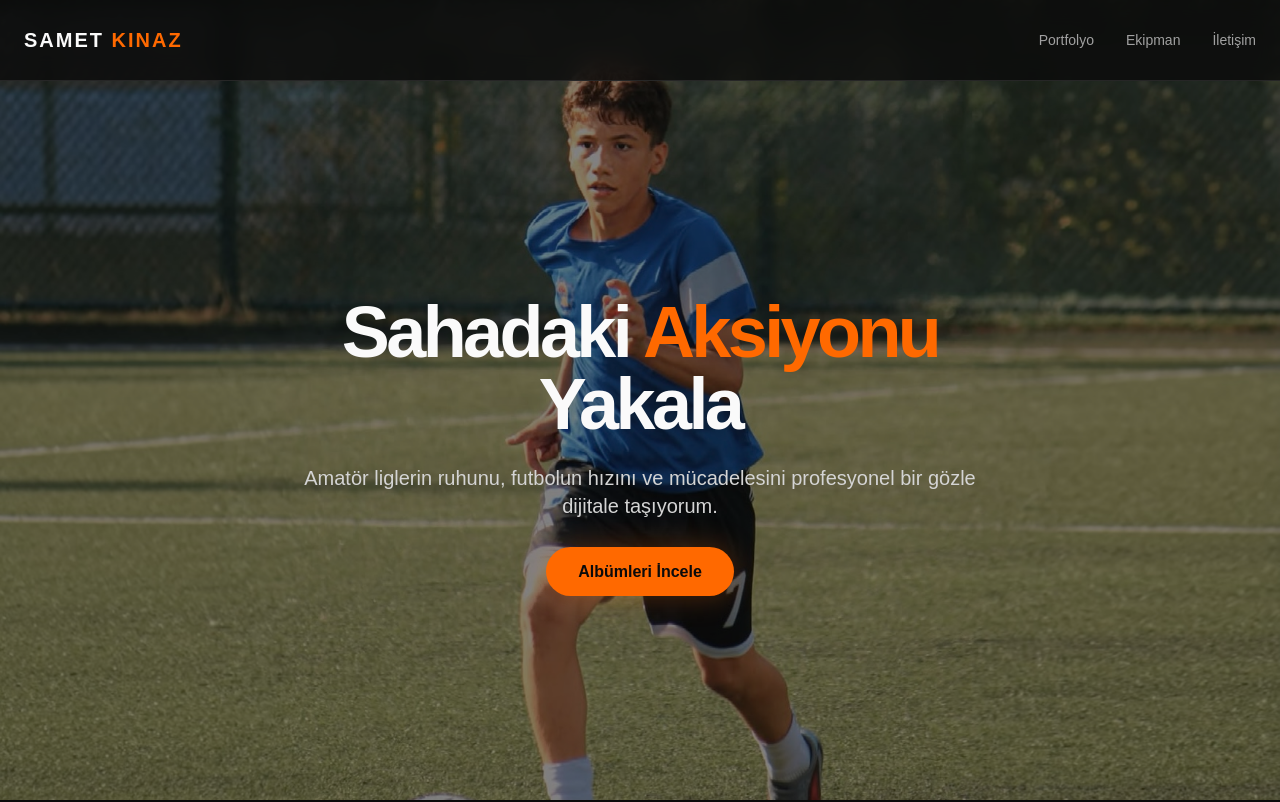
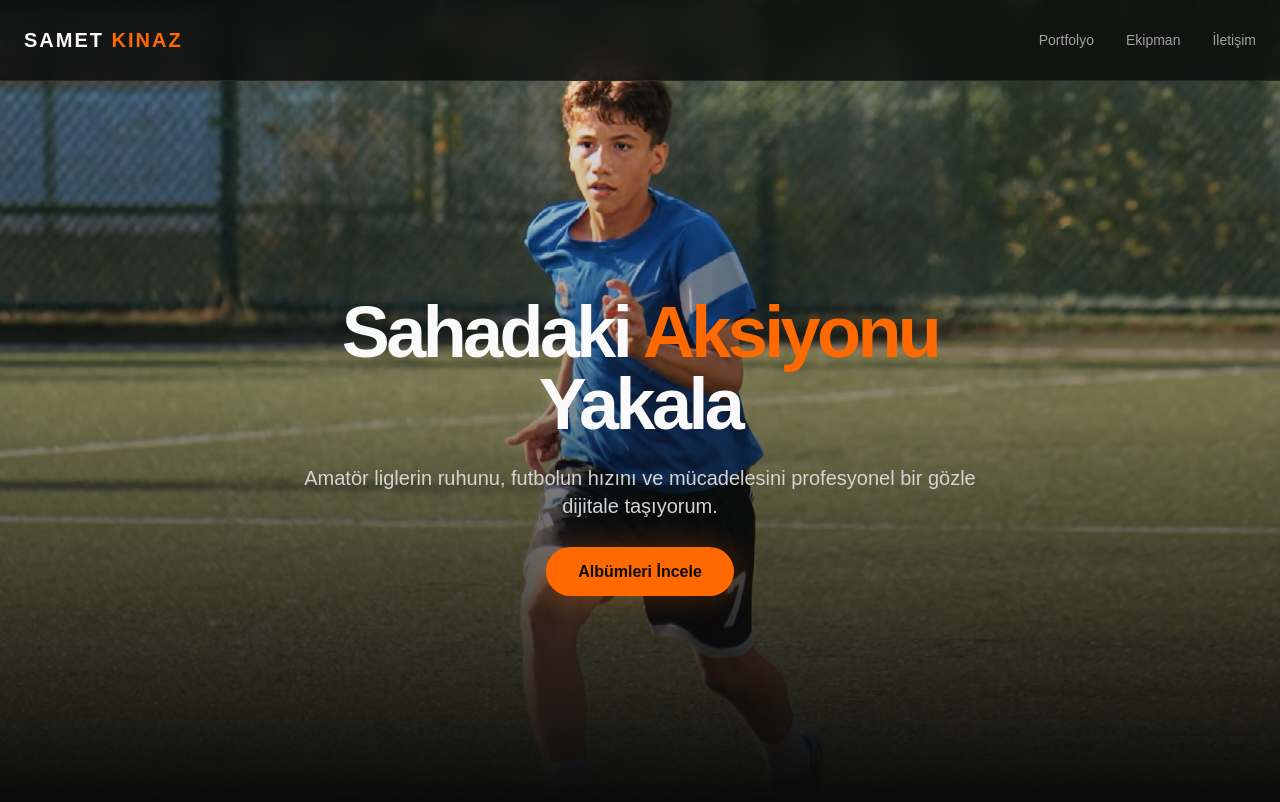
Before and after one commit to sk-raw/sametkinaz-portfolio, a Next.js app: page / in a window 1280 px wide. Shown: the top 802 px of the page. Built offline with nearby package versions, Linux system fonts and the light colour scheme.

Commit message:
Hero bolumune asagidan yukariya yumusak karartma gecisi eklendi

```diff
--- a/app/page.tsx
+++ b/app/page.tsx
@@ -75,8 +75,8 @@ export default function Home() {
             className="object-cover object-top"
             priority
           />
-          {/* Yazıların net okunması için hafif dengeli karartma */}
-          <div className="absolute inset-0 bg-neutral-950/50" />
+          {/* Aşağıdan yukarıya doğru hafifleyen ve şık duran karartma geçişi */}
+          <div className="absolute inset-0 bg-gradient-to-t from-neutral-950 via-neutral-950/40 to-transparent" />
         </div>
 
         <div className="relative z-10 max-w-3xl">
```
